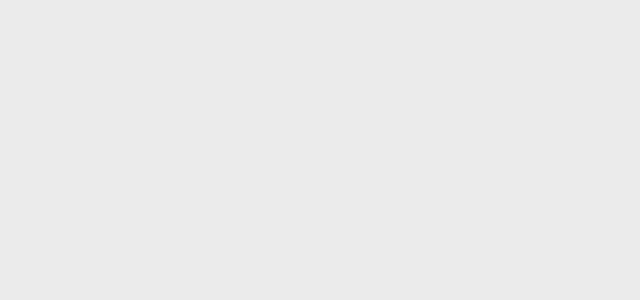
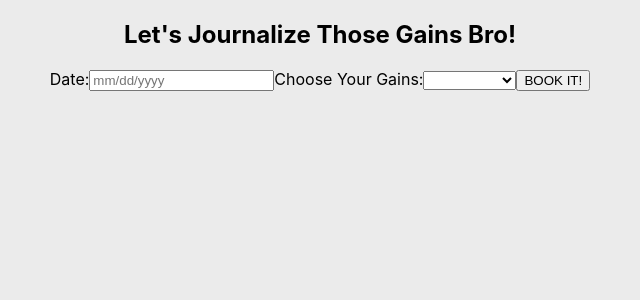
Before and after one commit to Weight-Lifting-Journal-Tattoine/FrontEnd, a React (Create React App) app in the folder weightlifting_journal/: page /journal in a window 1280 px wide. Shown: the top 300 px of the page, without its empty margins (320-960 px from the left). Built offline with nearby package versions, Linux system fonts and the light colour scheme.

Commit message:
Routed component on App.js

```diff
--- a/weightlifting_journal/src/App.js
+++ b/weightlifting_journal/src/App.js
@@ -5,6 +5,7 @@ import Login from "./components/auth/Login";
 import Journal from "./components/journals/Journal";
 import { UserContext } from "./contexts/UserContext";
 import Dashboard from "./components/journals/Dashboard";
+import CreateJournal from "./components/journals/CreateJournal.js"
 import "./App.css";
 
 function App() {
@@ -20,6 +21,9 @@ function App() {
         />
         <Route path="/dashboard" render={props => <Dashboard {...props} />} />
         <Route path="/journal/:id" render={props => <Journal {...props} />} />
+        <Route path="/journal" render={props => <CreateJournal {...props} />} />
+
+
       </div>
     </UserContext.Provider>
   );
```
